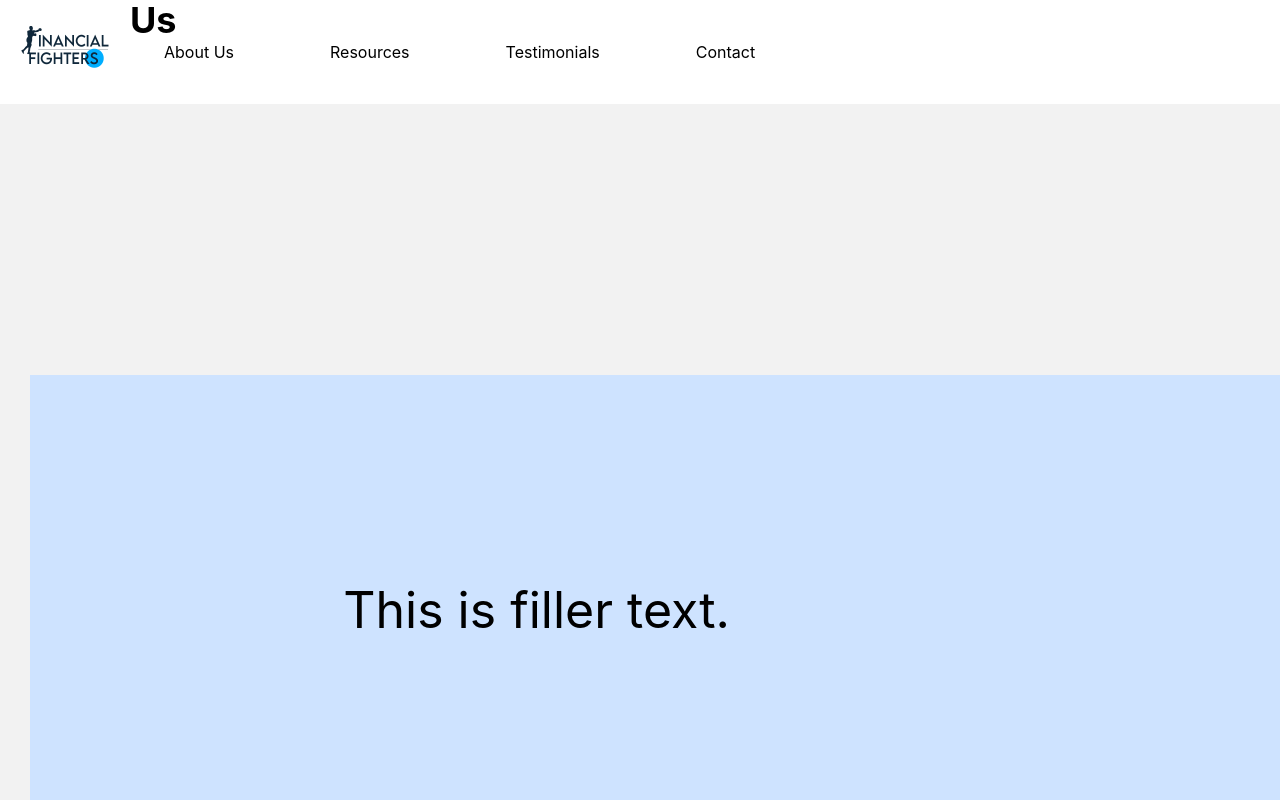
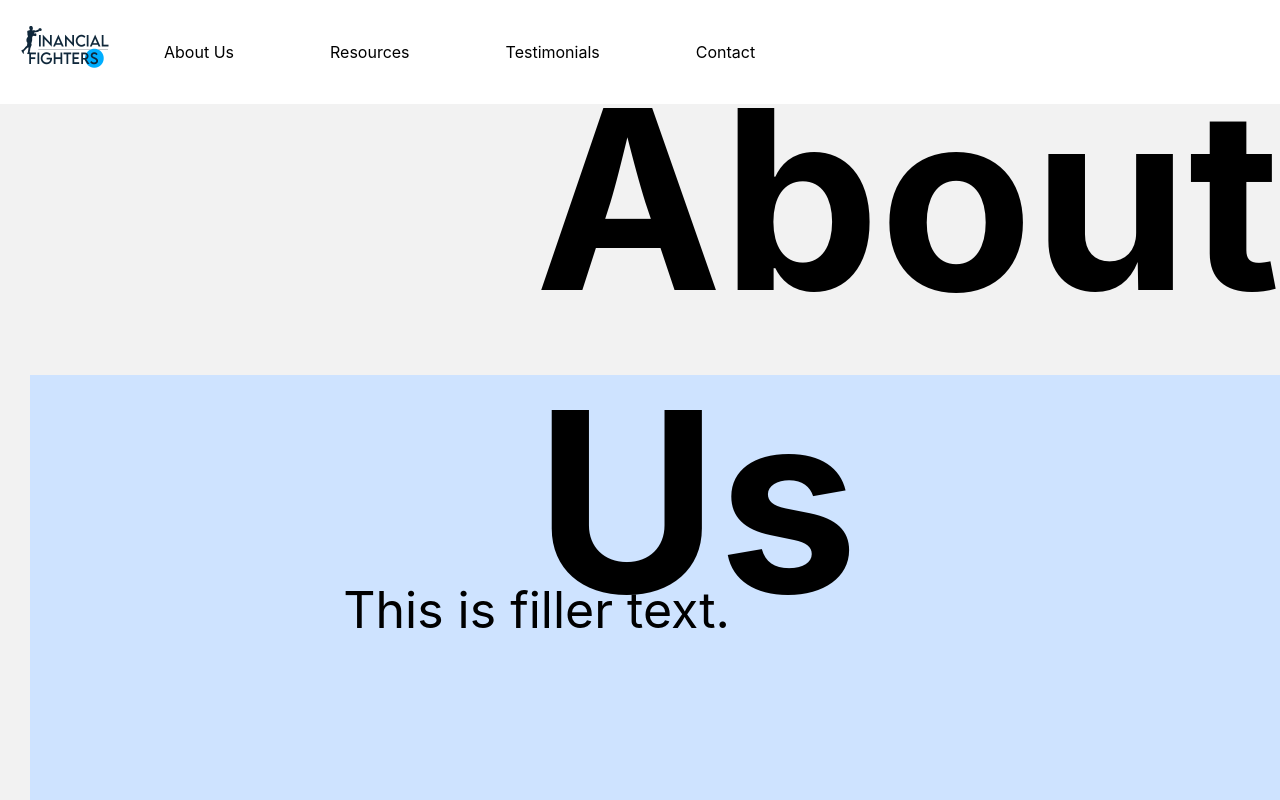
Before and after one commit to mew34254/hackathon9, a React (Create React App) app in the folder client/: page /about in a window 1280 px wide. Shown: the top 800 px of the page. Built offline with nearby package versions, Linux system fonts and the light colour scheme.

Commit message:
changed textcontainer name

```diff
--- a/client/src/components/AboutUs.css
+++ b/client/src/components/AboutUs.css
@@ -8,7 +8,7 @@
     height: 425px;
 }
 
-.textContainer {
+.textContainerAboutUs {
     background-color: transparent;
     position: absolute;
     top: -120px;
@@ -41,7 +41,7 @@
 }
 
 .body h1 {
-    font-size: ;
+
 }
 
 .bodyImage1 img {
--- a/client/src/components/AboutUs.js
+++ b/client/src/components/AboutUs.js
@@ -12,7 +12,7 @@ function AboutUs(props) {
         <NavBar />
 
         <div className = "image" >
-            <div className = "textContainer" >
+            <div className = "textContainerAboutUs" >
                 <div className = "welcomeText" >
                     <h1>About <br></br> Us</h1>
                 </div>
```
